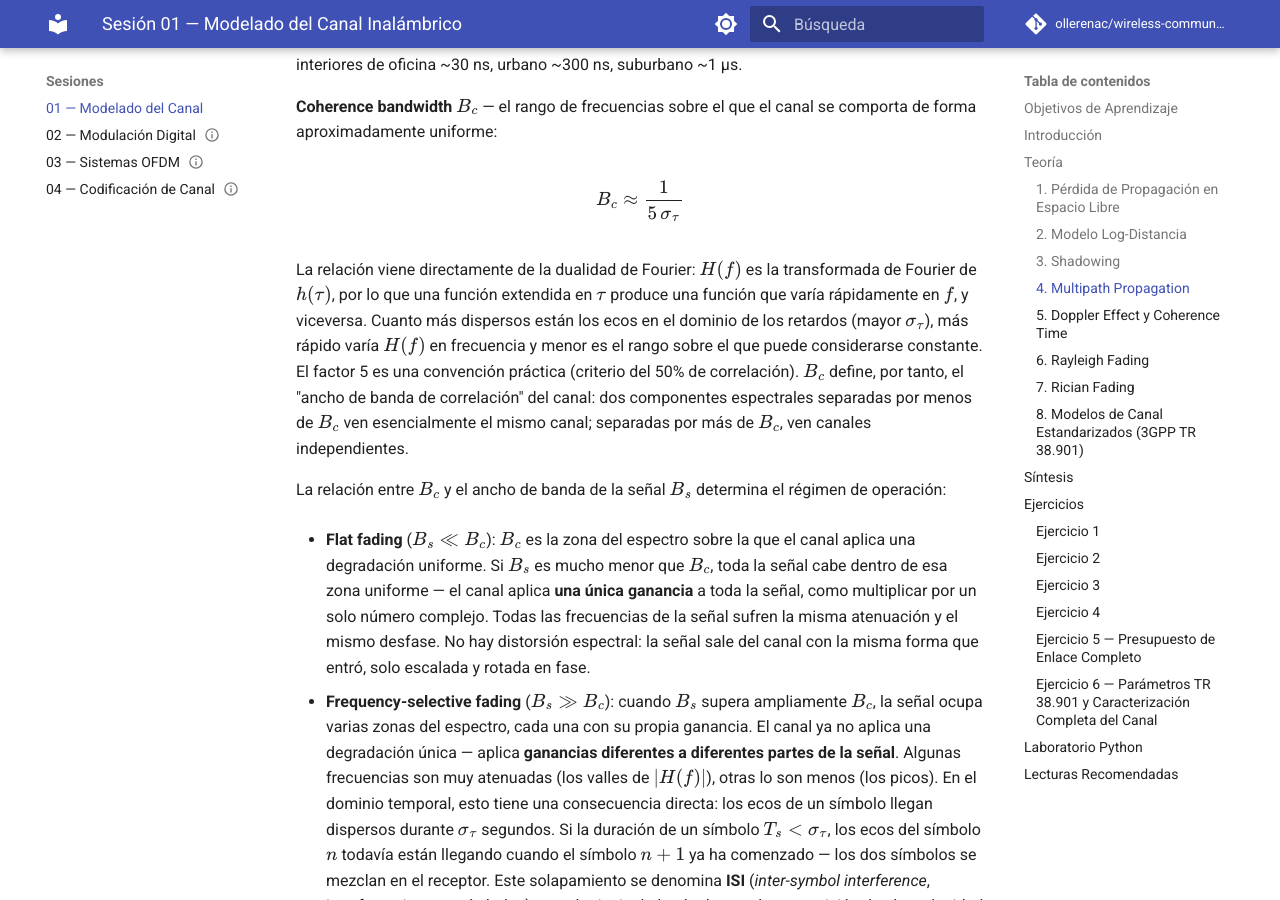
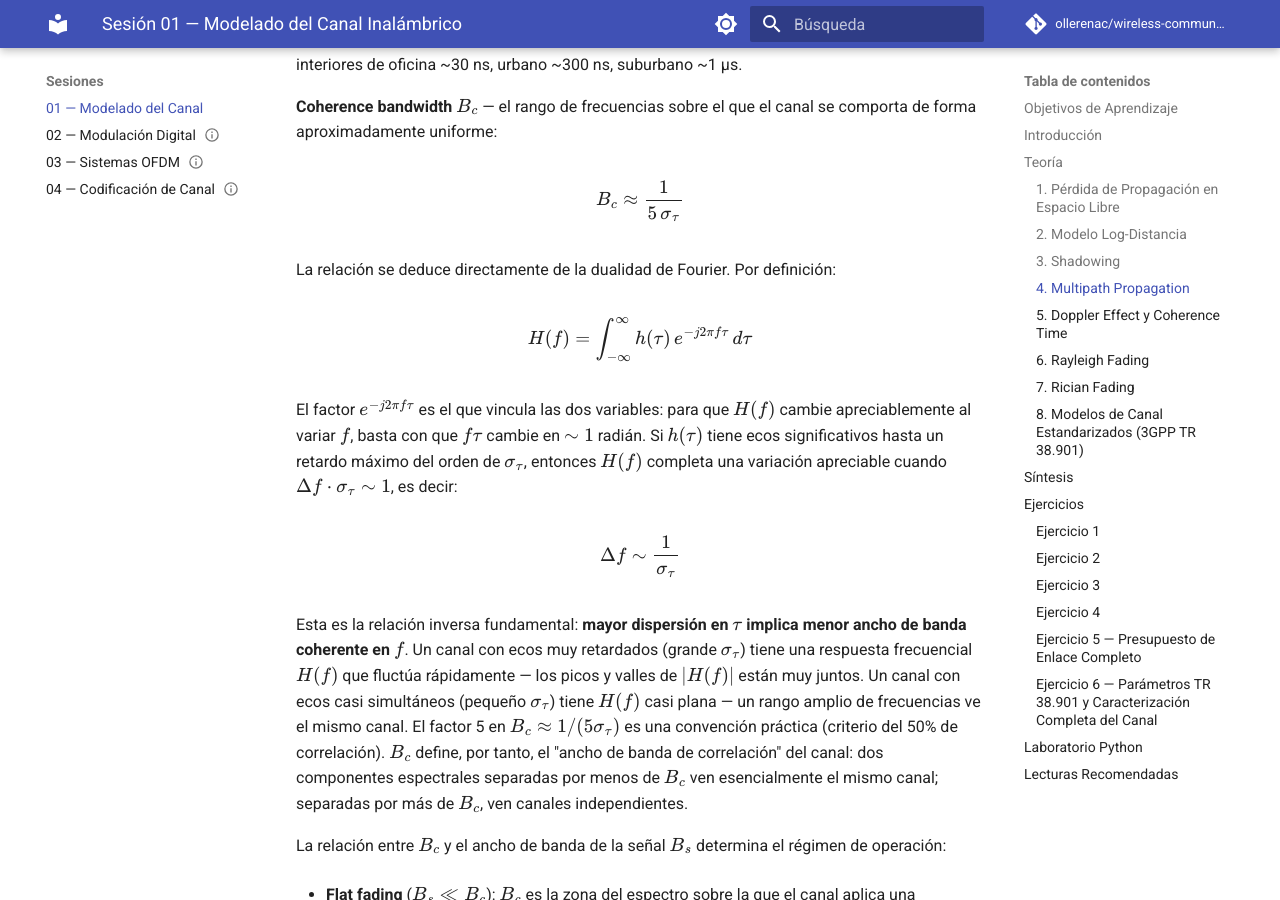
Before and after one commit to ollerenac/wireless-communication-systems, an MkDocs documentation site: the page built from docs/sessions/01-channel-modeling/index.md, in a window 1280 px wide and 900 px high, scrolled down 7205 px. Built offline with MkDocs 1.6.1 and Material for MkDocs 9.7.7, drawn with Linux system fonts in a browser that asks for light colours; comment, search, counter and statistics services are not loaded.

Commit message:
docs(session-01): derive coherence bandwidth from Fourier duality with explicit integral

```diff
--- a/docs/sessions/01-channel-modeling/index.md
+++ b/docs/sessions/01-channel-modeling/index.md
@@ -153,7 +153,15 @@ $\sigma_\tau$ mide cuánto tiempo tardan en llegar todos los ecos significativos
 
 $$B_c \approx \frac{1}{5\,\sigma_\tau}$$
 
-La relación viene directamente de la dualidad de Fourier: $H(f)$ es la transformada de Fourier de $h(\tau)$, por lo que una función extendida en $\tau$ produce una función que varía rápidamente en $f$, y viceversa. Cuanto más dispersos están los ecos en el dominio de los retardos (mayor $\sigma_\tau$), más rápido varía $H(f)$ en frecuencia y menor es el rango sobre el que puede considerarse constante. El factor 5 es una convención práctica (criterio del 50% de correlación). $B_c$ define, por tanto, el "ancho de banda de correlación" del canal: dos componentes espectrales separadas por menos de $B_c$ ven esencialmente el mismo canal; separadas por más de $B_c$, ven canales independientes.
+La relación se deduce directamente de la dualidad de Fourier. Por definición:
+
+$$H(f) = \int_{-\infty}^{\infty} h(\tau)\, e^{-j2\pi f \tau}\, d\tau$$
+
+El factor $e^{-j2\pi f \tau}$ es el que vincula las dos variables: para que $H(f)$ cambie apreciablemente al variar $f$, basta con que $f\tau$ cambie en $\sim 1$ radián. Si $h(\tau)$ tiene ecos significativos hasta un retardo máximo del orden de $\sigma_\tau$, entonces $H(f)$ completa una variación apreciable cuando $\Delta f \cdot \sigma_\tau \sim 1$, es decir:
+
+$$\Delta f \sim \frac{1}{\sigma_\tau}$$
+
+Esta es la relación inversa fundamental: **mayor dispersión en $\tau$ implica menor ancho de banda coherente en $f$**. Un canal con ecos muy retardados (grande $\sigma_\tau$) tiene una respuesta frecuencial $H(f)$ que fluctúa rápidamente — los picos y valles de $|H(f)|$ están muy juntos. Un canal con ecos casi simultáneos (pequeño $\sigma_\tau$) tiene $H(f)$ casi plana — un rango amplio de frecuencias ve el mismo canal. El factor 5 en $B_c \approx 1/(5\sigma_\tau)$ es una convención práctica (criterio del 50% de correlación). $B_c$ define, por tanto, el "ancho de banda de correlación" del canal: dos componentes espectrales separadas por menos de $B_c$ ven esencialmente el mismo canal; separadas por más de $B_c$, ven canales independientes.
 
 La relación entre $B_c$ y el ancho de banda de la señal $B_s$ determina el régimen de operación:
 
```
